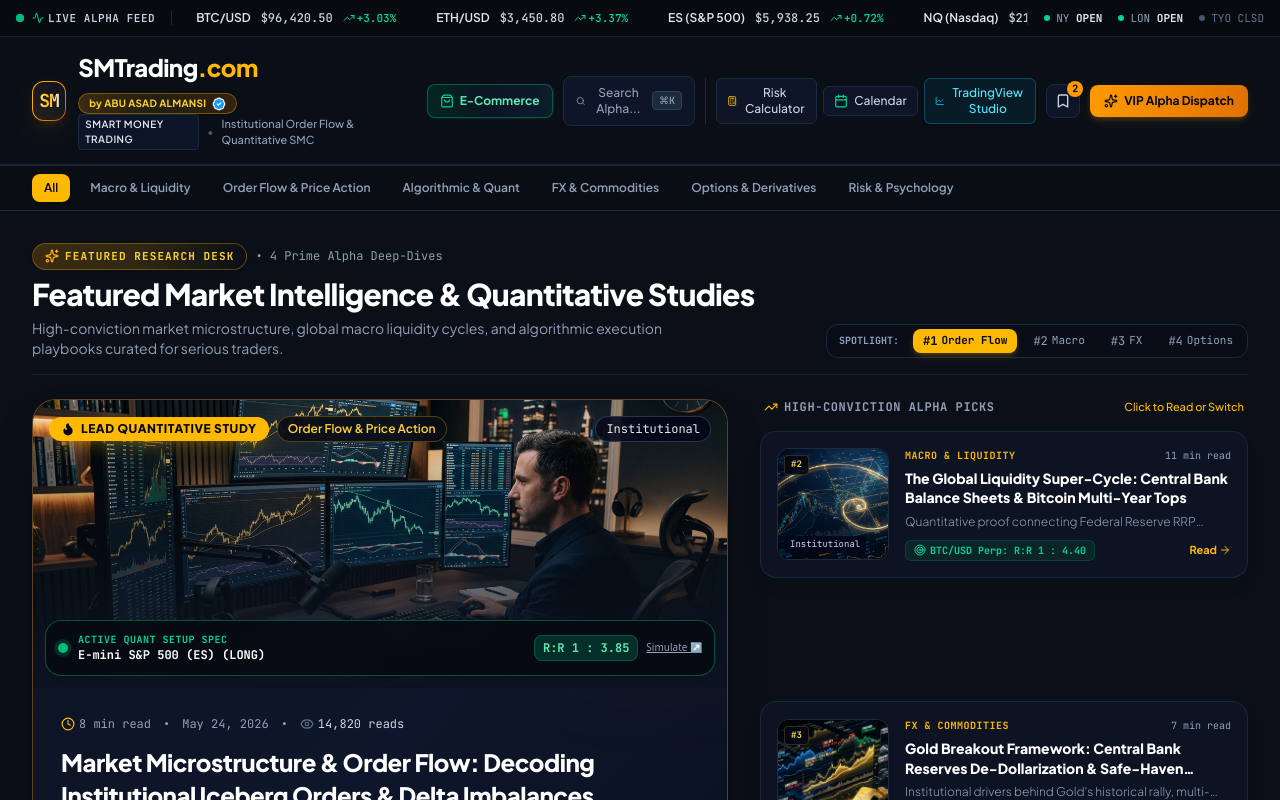
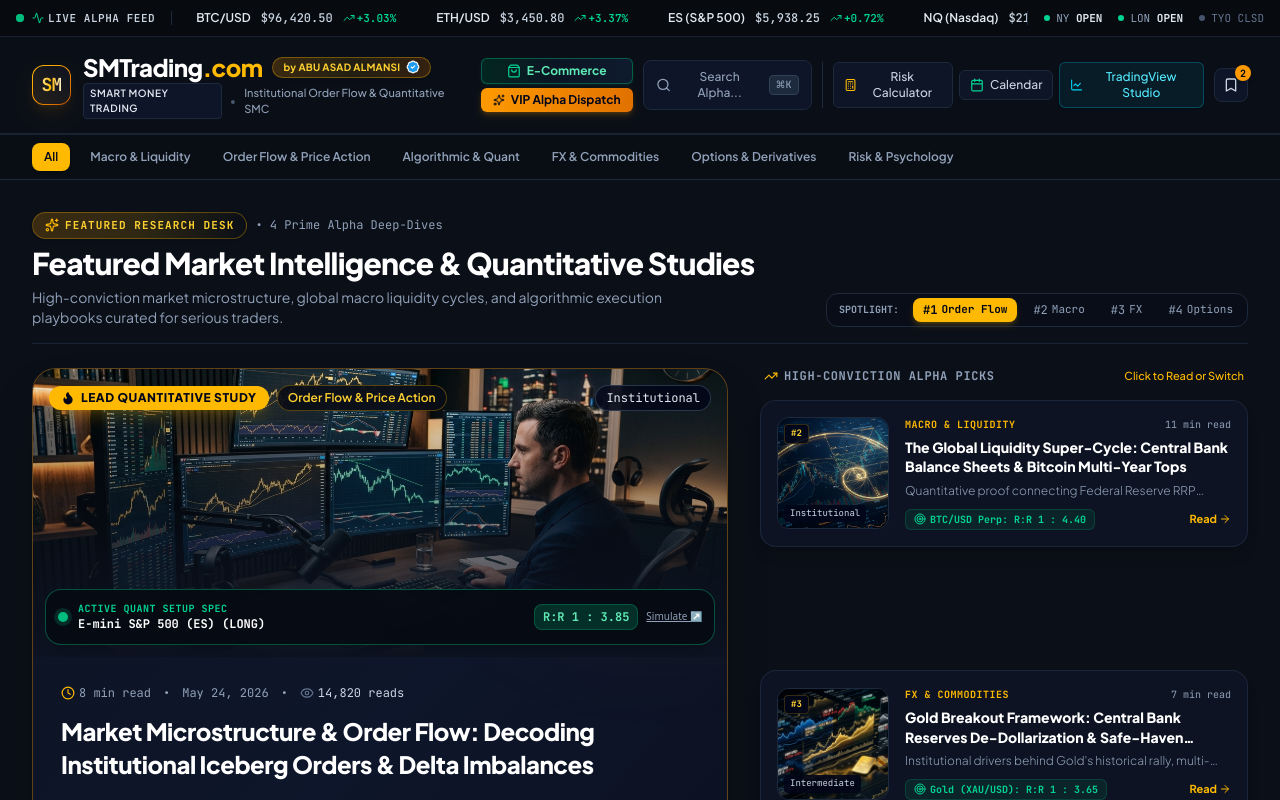
Before and after one commit to assadmansi29/SMTrdnig.com, a React (Vite) app: page / in a window 1280 px wide. Shown: the top 800 px of the page. Built offline with nearby package versions, Linux system fonts and the light colour scheme.

Commit message:
SMTrding.com

```diff
--- a/src/components/Header.tsx
+++ b/src/components/Header.tsx
@@ -90,15 +90,29 @@
 
           {/* Action Controls & Utilities */}
           <div className="flex items-center gap-2 sm:gap-2.5">
+            {/* CTA Group: E-Commerce on top, VIP Alpha Dispatch directly under */}
+            <div className="flex flex-col gap-1 shrink-0">
               {/* E-Commerce Store Navigation Button */}
               <button
                 onClick={onOpenECommerce}
-              className="flex items-center gap-1.5 bg-gradient-to-r from-emerald-950/80 via-[#0C1524] to-[#0E1B2E] hover:from-emerald-900 hover:to-[#13233D] text-emerald-300 hover:text-emerald-200 border border-emerald-500/40 hover:border-emerald-400/80 px-2.5 sm:px-3 py-1.5 sm:py-2 rounded-lg text-xs font-bold transition-all shadow-sm shadow-emerald-500/10 cursor-pointer shrink-0 whitespace-nowrap group"
+                className="flex items-center justify-center gap-1.5 bg-gradient-to-r from-emerald-950/80 via-[#0C1524] to-[#0E1B2E] hover:from-emerald-900 hover:to-[#13233D] text-emerald-300 hover:text-emerald-200 border border-emerald-500/40 hover:border-emerald-400/80 px-2.5 sm:px-3 py-1 rounded-md text-[11px] sm:text-xs font-bold transition-all shadow-sm shadow-emerald-500/10 cursor-pointer whitespace-nowrap group"
                 title="E-Commerce Institutional Store"
               >
                 <ShoppingBag className="w-3.5 h-3.5 text-emerald-400 group-hover:scale-110 transition-transform shrink-0" />
                 <span>E-Commerce</span>
               </button>
+
+              {/* Newsletter Subscribe CTA */}
+              <button
+                onClick={onOpenNewsletter}
+                className="flex items-center justify-center gap-1.5 bg-gradient-to-r from-amber-500 to-amber-600 hover:from-amber-400 hover:to-amber-500 text-slate-950 font-bold px-2.5 sm:px-3 py-1 rounded-md text-[11px] sm:text-xs transition-all shadow-md shadow-amber-500/20 cursor-pointer whitespace-nowrap"
+                title="Subscribe to VIP Alpha Dispatch"
+              >
+                <Sparkles className="w-3 h-3 text-slate-950 shrink-0" />
+                <span className="inline sm:hidden">VIP Alpha</span>
+                <span className="hidden sm:inline">VIP Alpha Dispatch</span>
+              </button>
+            </div>
 
             {/* Quick Search Button */}
             <button
@@ -156,17 +170,6 @@
                 </span>
               )}
             </button>
-
-            {/* Newsletter Subscribe CTA */}
-            <button
-              onClick={onOpenNewsletter}
-              className="flex items-center gap-1.5 bg-gradient-to-r from-amber-500 to-amber-600 hover:from-amber-400 hover:to-amber-500 text-slate-950 font-bold px-2.5 sm:px-3.5 py-1.5 sm:py-2 rounded-lg text-xs transition-all shadow-md shadow-amber-500/20 cursor-pointer shrink-0 whitespace-nowrap"
-              title="Subscribe to VIP Alpha Dispatch"
-            >
-              <Sparkles className="w-3.5 h-3.5 text-slate-950 shrink-0" />
-              <span className="inline sm:hidden">VIP Alpha</span>
-              <span className="hidden sm:inline">VIP Alpha Dispatch</span>
-            </button>
           </div>
         </div>
       </div>
```
Lines whose indentation alone changed are shown as unchanged.
